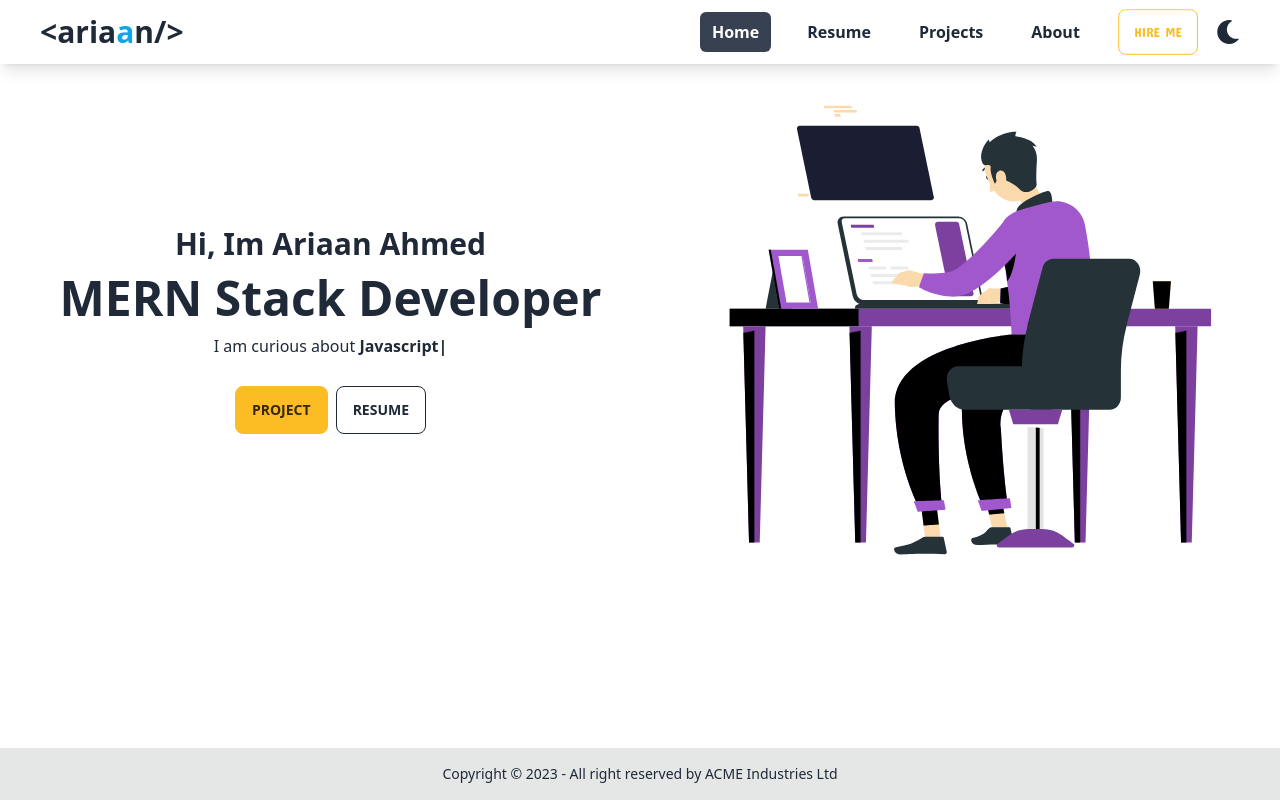
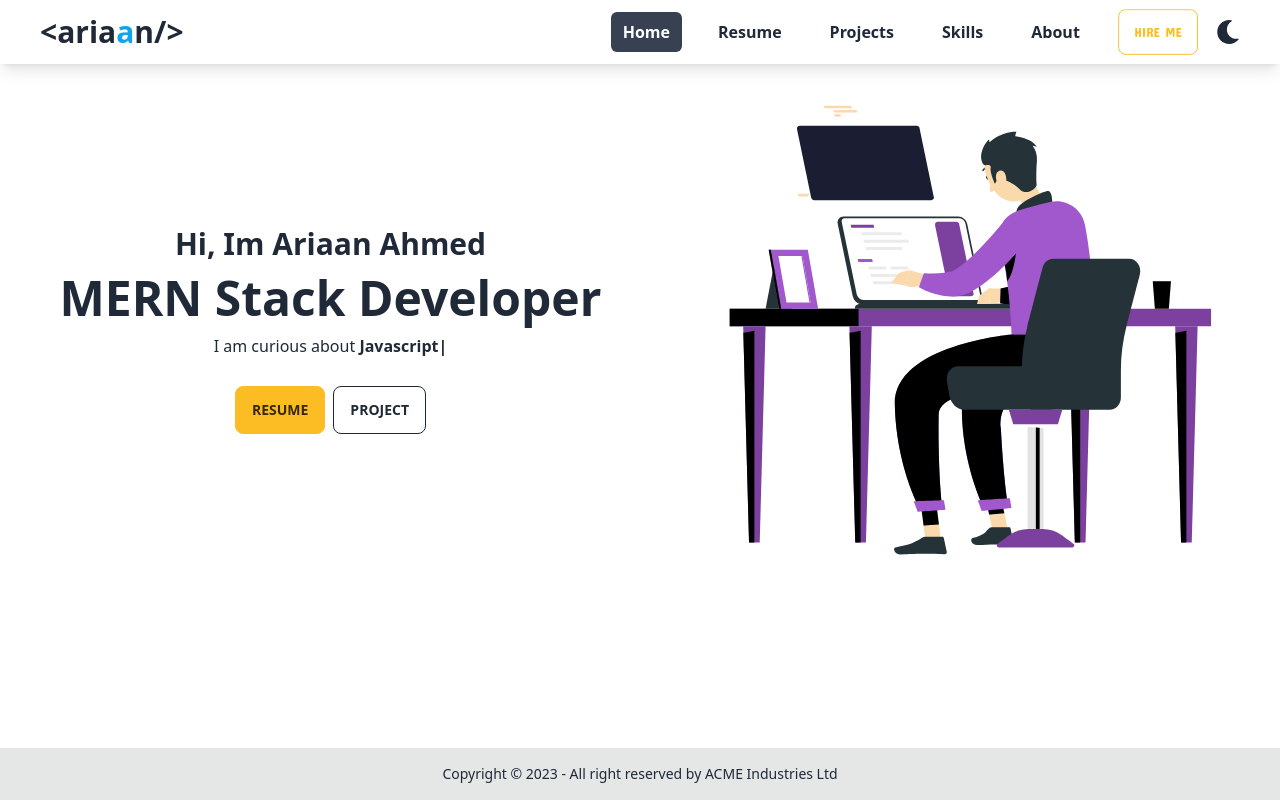
Before and after one commit to ariaanahmed/portfolio-website, a React (Vite) app: page / in a window 1280 px wide. Built offline with nearby package versions, Linux system fonts and the light colour scheme.

Commit message:
resume added

```diff
--- a/src/Routes/Routes.jsx
+++ b/src/Routes/Routes.jsx
@@ -7,6 +7,7 @@ import Footer from "../pages/Shared/Footer/Footer";
 import Resume from "../pages/Resume/Resume";
 import Projects from "../pages/Projects/Projects";
 import About from "../pages/About/About";
+import Skills from "../pages/Skills/Skills";
 
 export const router = createBrowserRouter([
     {
@@ -30,6 +31,10 @@ export const router = createBrowserRouter([
                 element: <Projects/>
             },
             {
+                path: '/skills',
+                element: <Skills/>
+            },
+            {
                 path: '/about',
                 element: <About/>
             }
--- a/src/pages/Home/Banner/Banner.jsx
+++ b/src/pages/Home/Banner/Banner.jsx
@@ -4,6 +4,7 @@ import { Link } from "react-router-dom";
 import Lottie from "lottie-react";
 import coding from '../../../assets/coding.json';
 import Typical from "react-typical";
+import resume from '../../../assets/resume/resume of  arian ahmed.pdf'
 
 const Banner = () => {
 
@@ -15,10 +16,10 @@ const Banner = () => {
             <div /* data-aos="fade-up" data-aos-anchor-placement="center-center"  */>
                 <div>
                     <div className="flex flex-col md:flex-row-reverse w-full items-center justify-around space-y-8">
-                        <div>
-                            <Lottie animationData={coding} loop={true}  className="ml-auto w-full" /* style={{width: '31rem'}} */ ></Lottie>
+                        <div data-aos="fade-left">
+                            <Lottie animationData={coding} loop={true} className="ml-auto w-full" /* style={{width: '31rem'}} */ ></Lottie>
                         </div>
-                        <div className="space-y-3">
+                        <div className="space-y-3" data-aos="fade-right">
                             <h1 className="text-center font-bold text-">
                                 <span className="md:text-3xl text-2xl">Hi, Im Ariaan Ahmed</span>
                                 <br />
@@ -43,8 +44,8 @@ const Banner = () => {
                             >React</Typical>
                             </p>
                             <div className="text-center space-x-2 flex-col items-center md:flex-row space-y-4">
-                                <Link className="btn btn-warning text-center"> Project </Link>
-                                <Link className="btn btn-light btn-outline text-center"> Resume </Link>
+                                <a className="btn btn-warning text-center" href={resume} download={resume}> Resume </a>
+                                <Link className="btn btn-light btn-outline text-center"> Project </Link>
                             </div>
                         </div>
 
--- a/src/pages/Shared/Navbar/Navbar.jsx
+++ b/src/pages/Shared/Navbar/Navbar.jsx
@@ -31,6 +31,8 @@ const Navbar = () => {
             <NavLink to="/resume" className={({ isActive }) => isActive ? 'bg-gray-700 text-white block px-3 py-2 rounded-md font-semibold capitalize' : 'fw-bold text-decoration-none font-semibold capitalize px-3 py-2'}> resume</NavLink>
 
             <NavLink to="/projects" className={({ isActive }) => isActive ? 'bg-gray-700 text-white block px-3 py-2 rounded-md font-semibold capitalize' : 'fw-bold text-decoration-none font-semibold capitalize px-3 py-2'}>projects</NavLink>
+
+            <NavLink to="/skills" className={({ isActive }) => isActive ? 'bg-gray-700 text-white block px-3 py-2 rounded-md font-semibold capitalize' : 'fw-bold text-decoration-none font-semibold capitalize px-3 py-2'}>skills</NavLink>
 
             <NavLink to="/about" className={({ isActive }) => isActive ? 'bg-gray-700 text-white block px-3 py-2 rounded-md font-semibold capitalize' : 'fw-bold text-decoration-none font-semibold capitalize px-3 py-2'}>about</NavLink>
 
--- /dev/null
+++ b/src/pages/Skills/Skills.jsx
@@ -0,0 +1,9 @@
+const Skills = () => {
+    return (
+        <div>
+            skills
+        </div>
+    );
+};
+
+export default Skills;
```
Also changed, not shown: 1 other file (tests, documents, lock files or other folders). Lines whose indentation alone changed are shown as unchanged.
